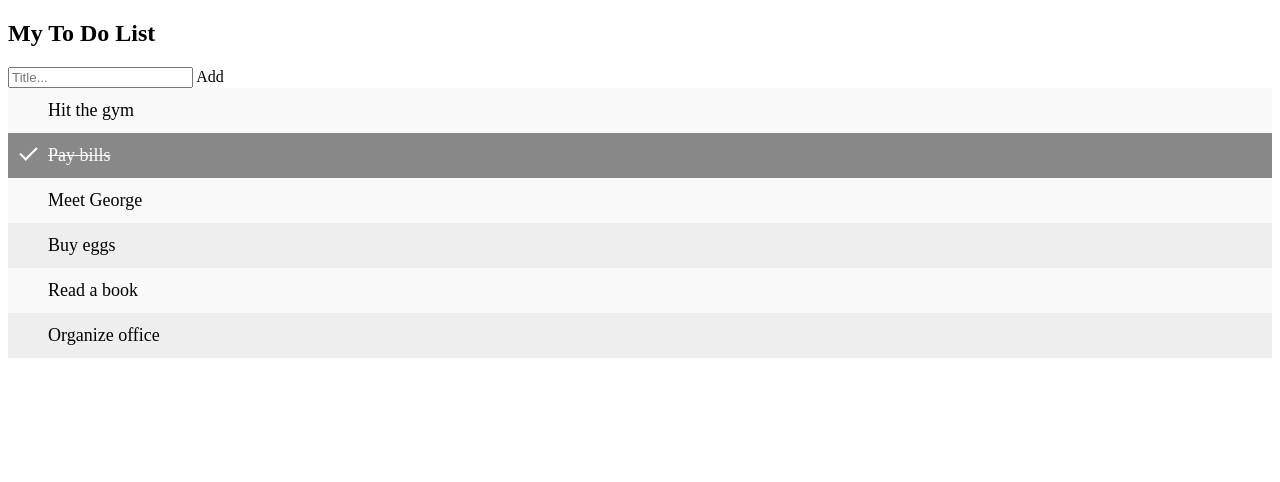
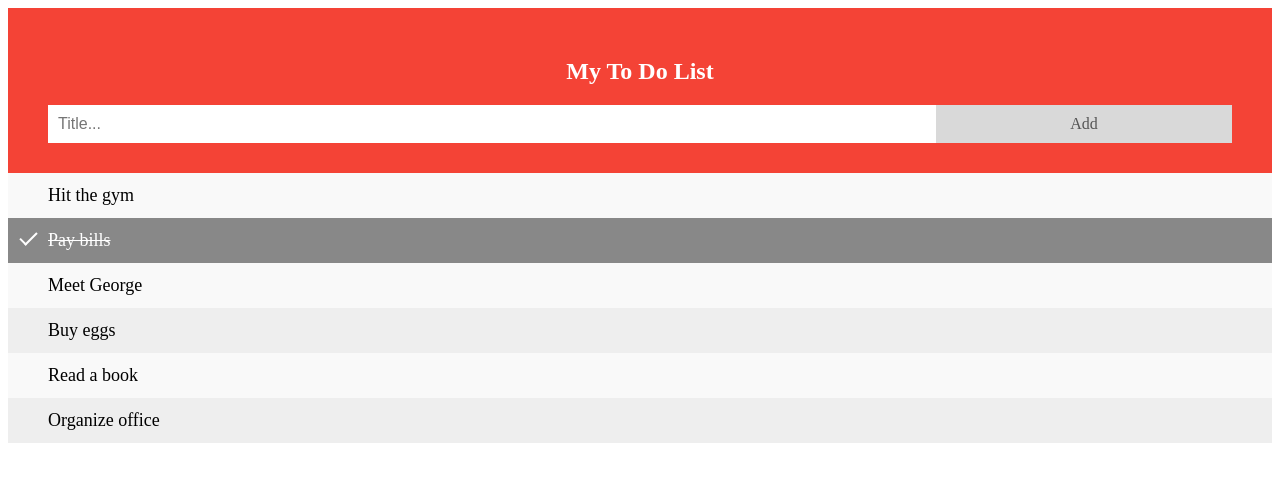
Before and after one commit to kharioki/Html-Todo-list, a plain HTML site: page index.html in a window 1280 px wide. Drawn offline with Linux system fonts and the light colour scheme.

Commit message:
input and button styles

```diff
--- a/styles.css
+++ b/styles.css
@@ -65,3 +65,52 @@ ul li.checked::before {
   top: 0;
   padding: 12px 16px 12px 16px;
 }
+
+.close:hover {
+  background-color: #f44336;
+  color: white;
+}
+
+/* Style the header */
+.header {
+  background-color: #f44336;
+  padding: 30px 40px;
+  color: white;
+  text-align: center;
+}
+
+/* Clear floats after the header */
+.header:after {
+  content: "";
+  display: table;
+  clear: both;
+}
+
+/* Style the input */
+input {
+  margin: 0;
+  border: none;
+  border-radius: 0;
+  width: 75%;
+  padding: 10px;
+  float: left;
+  font-size: 16px;
+}
+
+/* Style the "Add" button */
+.addBtn {
+  padding: 10px;
+  width: 25%;
+  background: #d9d9d9;
+  color: #555;
+  float: left;
+  text-align: center;
+  font-size: 16px;
+  cursor: pointer;
+  transition: 0.3s;
+  border-radius: 0;
+}
+
+.addBtn:hover {
+  background-color: #bbb;
+}
```
